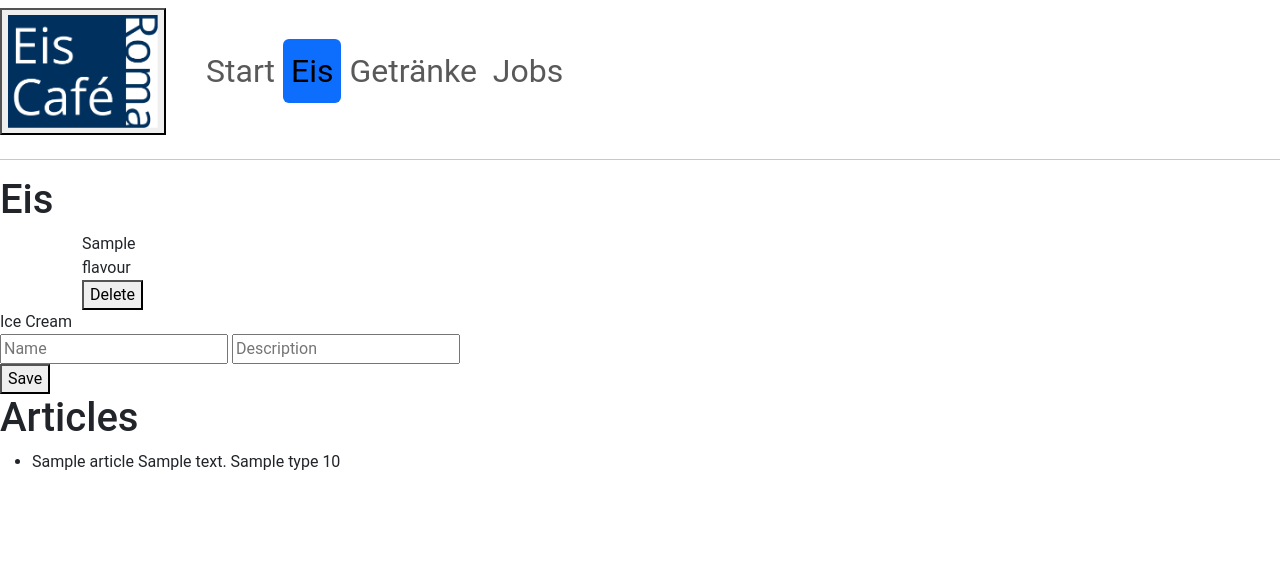
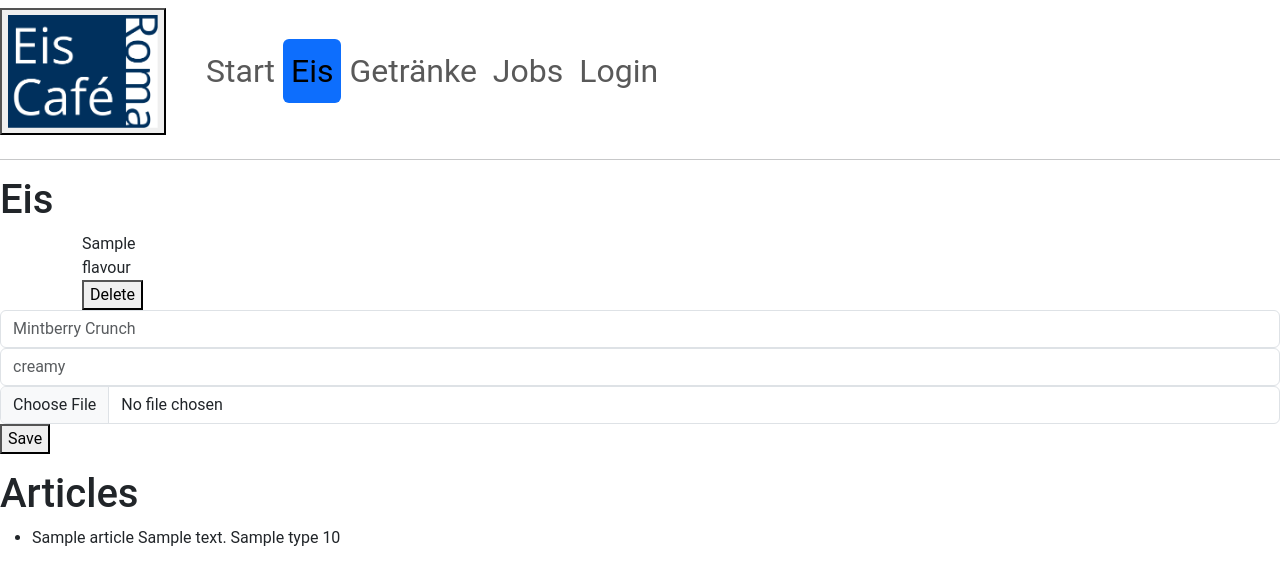
Before and after one commit to MaDoedel/eis-cafe, a Spring app: page /index in a window 1280 px wide, after a click on "Eis". Shown: the top 585 px of the page. Run offline with Thymeleaf, Linux system fonts and the light colour scheme; the template is opened without the code that fills it: most values are stand-ins (such as "Sample title", 1, 10 or a date in 2020); data that the repository does not hold is empty; some of the project's set-up classes (security, data sources, template engines, error pages and the like) are left out, and stand-ins take their place.

Commit message:
some changes

```diff
--- a/build.gradle
+++ b/build.gradle
@@ -16,12 +16,15 @@ repositories {
 }
 
 dependencies {
+    developmentOnly 'org.springframework.boot:spring-boot-devtools'
     implementation 'org.springframework.boot:spring-boot-starter-data-jpa'
     implementation 'org.springframework.boot:spring-boot-starter-web'
-    developmentOnly 'org.springframework.boot:spring-boot-devtools'
     implementation'org.springframework.boot:spring-boot-starter-validation'
     implementation 'org.hibernate.validator:hibernate-validator:8.0.1.Final'
+    // implementation 'org.springframework.boot:spring-boot-starter-security'
+    // implementation 'org.thymeleaf.extras:thymeleaf-extras-springsecurity6:3.1.1.RELEASE'
     runtimeOnly 'com.h2database:h2'
+    // testImplementation 'org.springframework.security:spring-security-test'
     testImplementation 'org.springframework.boot:spring-boot-starter-test'
     implementation 'org.springframework.boot:spring-boot-starter-thymeleaf'
     implementation 'org.thymeleaf:thymeleaf-spring5:3.0.12.RELEASE'
--- a/src/main/java/com/example/shop/controller/HomeController.java
+++ b/src/main/java/com/example/shop/controller/HomeController.java
@@ -60,12 +60,18 @@ public class HomeController {
         return ResponseEntity.ok().body(null);
     }
 
+    @PostMapping(value = "/login", produces = "text/plain")
+    public ResponseEntity<String> login() {
+        return ResponseEntity.badRequest().body(null);
+    }
+
     @GetMapping(value = "/ice")
     public String getFlavours(Model model) {
         model.addAttribute("flavours", flavourRepository.findAll());
         model.addAttribute("articles", articleRepository.findAll());
         return "ice :: ice(flavours=${flavours}, articles=${articles})";
     }
+
 
     @DeleteMapping(value = "/ice/deleteFlavour/{id}")
     public ResponseEntity<String> deleteFlavour(@PathVariable("id") long id){
--- a/src/main/resources/static/index.js
+++ b/src/main/resources/static/index.js
@@ -14,8 +14,34 @@ $(document).ready( function() {
     }
 
     function setAllBinds() {
+        $('#userLoginForm').submit(onLoginSubmit);
         $('#iceCreamForm').submit(onIceCreamFormSubmit);
         $('.flavourDeleteButton').on("click", onFlavourDelete);
+    }
+
+    function onLoginSubmit(e){
+        e.preventDefault();
+        const alertPlaceholder = document.getElementById('liveAlertPlaceholder')
+        const wrapper = document.createElement('div')
+
+        $.ajax({
+            url: '/login',
+            type: 'post',
+            success:function(){
+                alertPlaceholder.innerHTML = [
+                    `<div class="alert alert-success alert-dismissible" role="alert"> sexy </div>`
+                ].join('')
+                $('#userLoginForm').remove();
+                setAllBinds()
+            },
+            error: function(){
+                alertPlaceholder.innerHTML = [
+                    `<div class="alert alert-danger alert-dismissible" role="alert"> no no </div>`
+                ].join('')
+                $('#userLoginForm')[0].reset();
+                setAllBinds()
+            }
+        });
     }
 
     function onIceCreamFormSubmit(e) {
--- a/src/main/resources/templates/ice.html
+++ b/src/main/resources/templates/ice.html
@@ -3,8 +3,6 @@
     <body>
         <div th:fragment="ice">
             <h1>Eis</h1>
-
-
             <div class="container text-center">
                 <div class="row">
                   <div class="col-4" th:each="flav : ${flavours}">
@@ -14,16 +12,13 @@
                 </div>
             </div>
 
-
             <form method="POST" action="/ice/addFlavour" id="iceCreamForm">
-                <div>
-                    <label>Ice Cream</label>
-                    <div>
-                      <input name="name" placeholder="Name" type="text">
-                      <input name="description" placeholder="Description" type="text">
-                    </div>
+                <div class="mb-3">
+                    <input type="text" class="form-control" id="iceCreamNameInput" name="name" placeholder="Mintberry Crunch">
+                    <input type="text" class="form-control" id="iceCreamDescriptionInput" name="description" placeholder="creamy">
+                    <input type="file" class="form-control" id="formFile" name="file" placeholder="/file">
+                    <button tabindex="0" id="saveButton" type="submit" >Save</button>
                 </div>
-                <button tabindex="0" id="saveButton" type="submit" >Save</button>
             </form>
 
             <h1>Articles</h1>
--- a/src/main/resources/templates/index.html
+++ b/src/main/resources/templates/index.html
@@ -2,7 +2,7 @@
 <html lang="en", xmlns:th="http://www.thymeleaf.org">
     <head th:replace="~{head :: head}">
     <body>
-        <div th:replace="~{navbar :: navbar(elems_left=${ {'Start', 'Eis', 'Getränke'} }, elems_right=${ {'Jobs'} }, index_selected=0)}"></div>
+        <div th:replace="~{navbar :: navbar(elems_left=${ {'Start', 'Eis', 'Getränke'} }, elems_right=${ {'Jobs', 'Login'} }, index_selected=0)}"></div>
         <hr>
         <div class="tab-content">
           <div th:insert="~{home :: home}" class="tab-pane fade show active" id="tab-0"></div>
@@ -11,7 +11,10 @@
 
           <div th:insert="~{drinks :: drinks(drinks=drinks)}" class="tab-pane fade" id="tab-2"></div>
 
-          <div class="tab-pane fade" id="tab-3"><H2>Jobs hier</H2></div>
+          <div th:insert="~{jobs :: jobs}" class="tab-pane fade" id="tab-3"></div>
+
+          <div th:insert="~{login :: login}" class="tab-pane fade" id="tab-4"></div>
+
         </div>
 
       </body>
--- /dev/null
+++ b/src/main/resources/templates/jobs.html
@@ -0,0 +1,8 @@
+<!DOCTYPE html>
+<html lang="en", xmlns:th="http://www.thymeleaf.org">
+    <body>
+        <div th:fragment="jobs">
+            <a> jobs baby </a>
+        </div>
+    </body>
+</html>
--- /dev/null
+++ b/src/main/resources/templates/login.html
@@ -0,0 +1,20 @@
+<!DOCTYPE html>
+<html lang="en", xmlns:th="http://www.thymeleaf.org">
+    <body>
+        <div th:fragment="login">
+            <form method="POST" th:action="@{/login}" id="userLoginForm">
+                <div class="me-3">
+                  <label for="nameInput" class="form-label">Username</label>
+                  <input type="text" class="form-control" id="username" aria-describedby="userHelp">
+                </div>
+                <div class="me-3">
+                  <label for="passwordInput" class="form-label">Password</label>
+                  <input type="password" class="form-control" id="password" aria-describedby="passwordHelp">
+                  <div id="passwordHelp" class="form-text">Your password must be 8-20 characters long, contain letters and numbers, and must not contain spaces, special characters, or emoji. </div>
+                </div>
+                <button type="submit" class="btn btn-primary" id="userLogin">Sign Up</button>
+            </form>
+            <div id="liveAlertPlaceholder"></div>
+        </div>
+    </body>
+</html>
--- a/src/main/resources/templates/navbar.html
+++ b/src/main/resources/templates/navbar.html
@@ -26,7 +26,7 @@
                                     th:attr="data-bs-target='#tab-'+${iter.index}"></a>
                         </li>
 
-                        <li class="nav-item fs-2"
+                        <li class="nav-item fs-2 ms-auto"
                             th:each="elem, iter : ${elems_right}"
                             >
                                 <a class="nav-link"
@@ -34,10 +34,9 @@
                                     th:classappend="|${iter.index+#lists.size(elems_left) == index_selected ? 'active' : ''}
                                                 ${iter.index == 0 ? 'ms-auto' : ''}
                                                 ${iter.index==#lists.size(elems_right)-1 ? 'me-3' : ''}
-                                            |"
+                                                text-end|"
                                     th:text="${elem}"
                                     th:attr="data-bs-target='#tab-'+${iter.index+#lists.size(elems_left)}"></a>
-
                         </li>
                     </ul>
                 </div>
```
Also changed, not shown: src/main/java/com/example/shop/controller/FlavourController.java (deleted, +0 -58 lines), src/main/java/com/example/shop/controller/SecurityConfiguarion.java (added, +45 -0 lines). Lines whose indentation alone changed are shown as unchanged.
